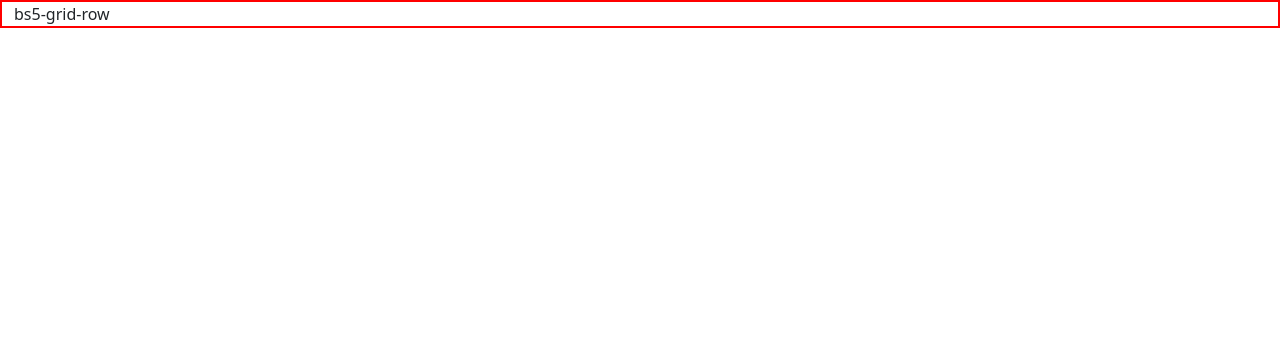
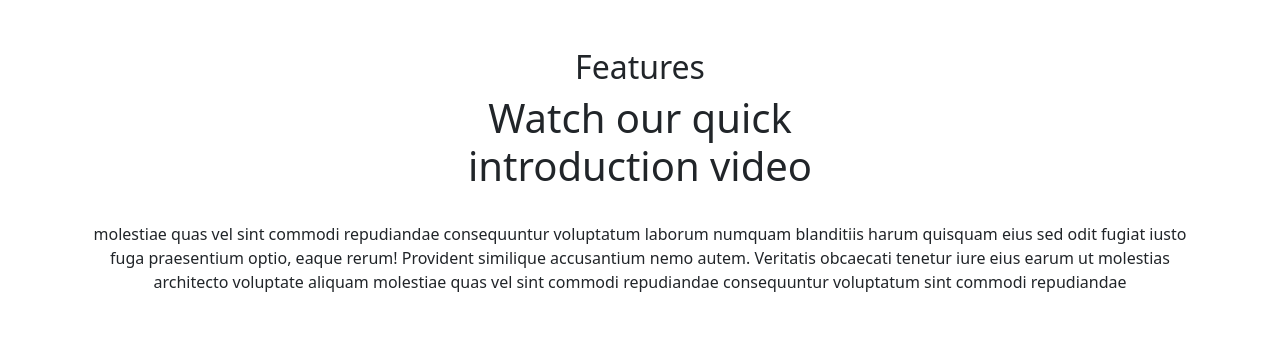
Before and after one commit to CaptanJackSparr0w/Portfolio, a plain HTML site: page docs/index.html in a window 1280 px wide. Drawn offline with nearby package versions, Linux system fonts and the light colour scheme.

Commit message:
Section #one
Getting started

```diff
--- a/docs/index.html
+++ b/docs/index.html
@@ -17,9 +17,25 @@
     </head>
 <body>
     <section id="one">
-        <div class="container-fluid my-col">
-            bs5-grid-row
+        <div class="container py-5 text-center">
+            <div class="heading">
+                <div class="row justify-content-center">
+                    <div class="col-sm-12 col-md-6 col-lg-4">
+                        <h2>Features</h2>
+                        <h1>Watch our quick introduction video</h1>
+                    </div>
+                </div>
+                <div class="row pt-4">
+                    <div class="col-lg-12 col-md-12 col-sm-12">
+                        <p>molestiae quas vel sint commodi repudiandae consequuntur voluptatum laborum numquam blanditiis harum quisquam eius sed odit fugiat iusto fuga praesentium optio, eaque rerum! Provident similique accusantium nemo autem. Veritatis obcaecati tenetur iure eius earum ut molestias architecto voluptate aliquam molestiae quas vel sint commodi repudiandae consequuntur voluptatum sint commodi repudiandae</p>
+                    </div>
+                </div>
+            </div>
         </div>
+    </section>
+
+    <section id="two">
+
     </section>
 </body>
 </html>
```
